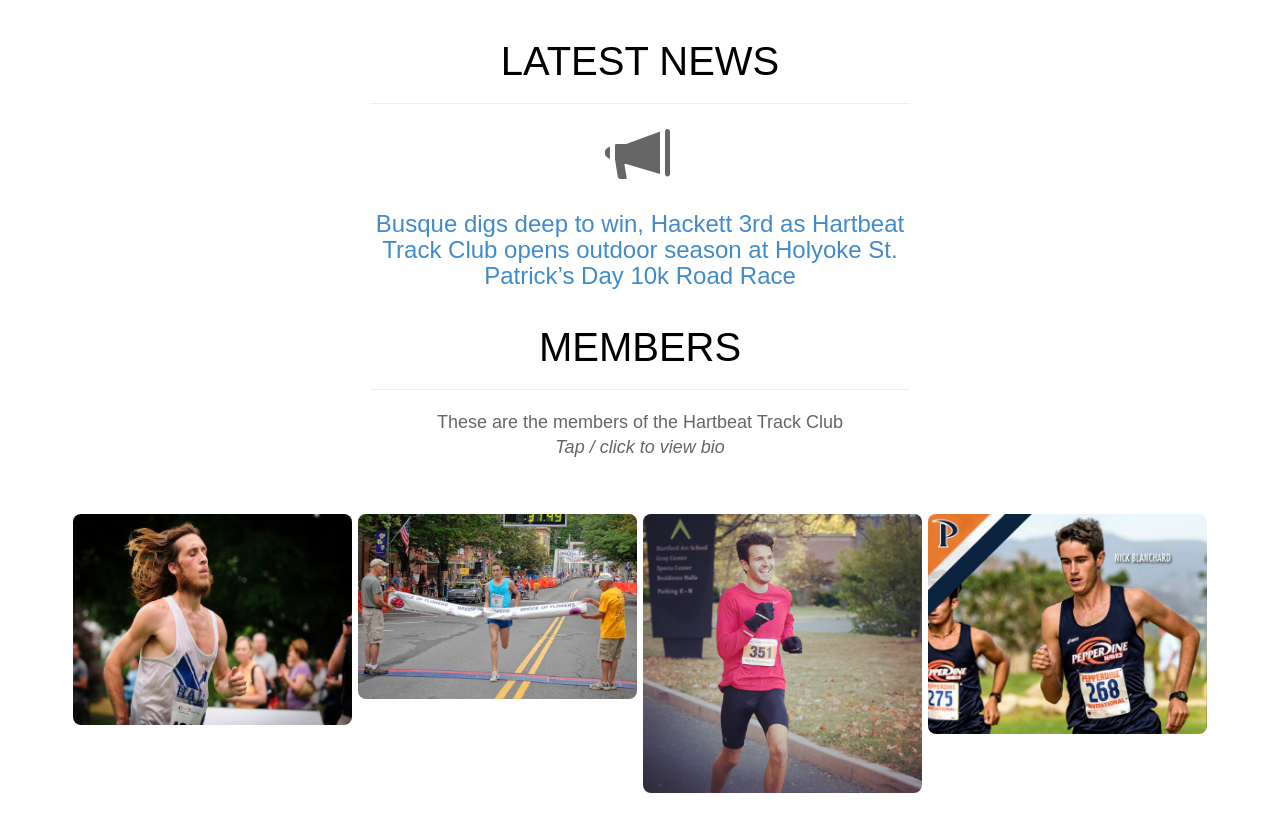
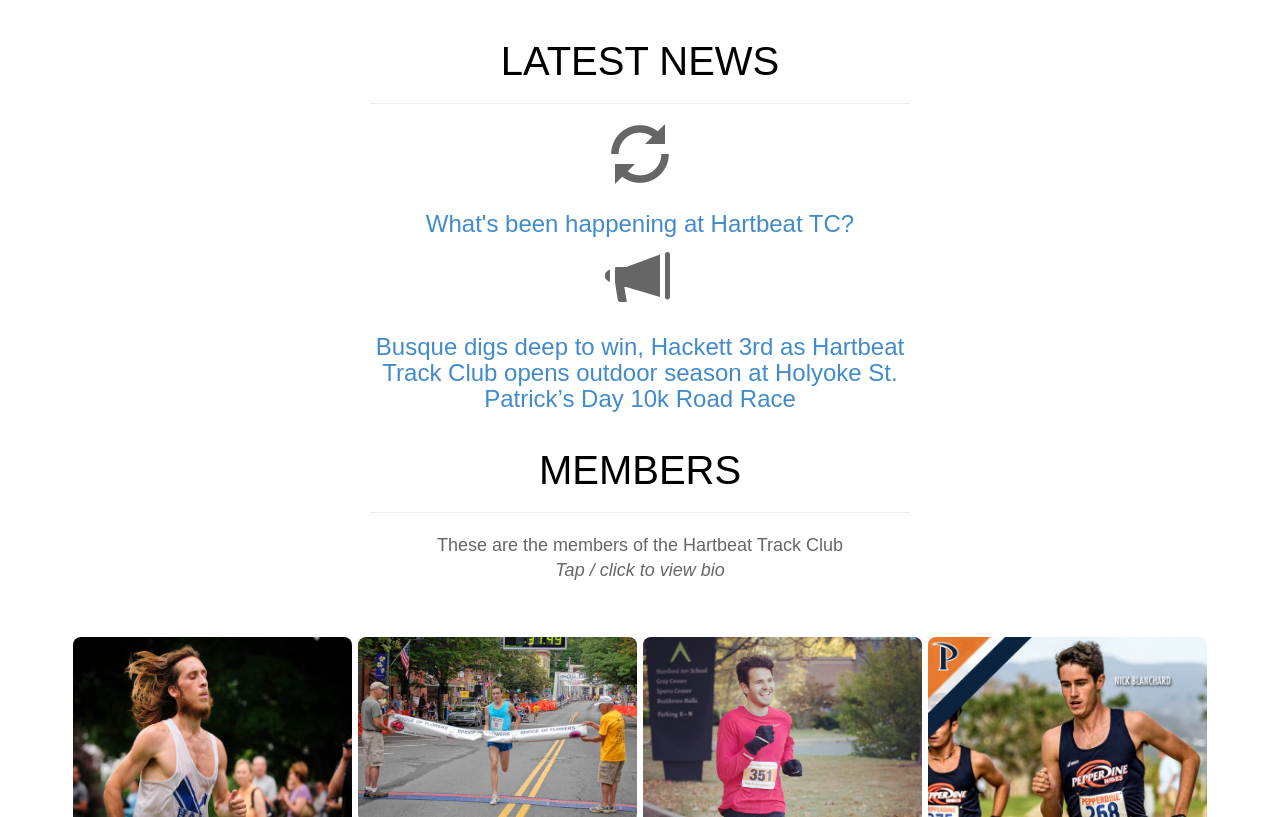
Before and after one commit to HartbeatTC/hartbeattc.github.io, a plain HTML site: page index.html in a window 1280 px wide. Shown: the part 1120-1937 px from the top of the page. Drawn offline with Linux system fonts and the light colour scheme; a web font is replaced by a local one.

Commit message:
Update index.html

```diff
--- a/index.html
+++ b/index.html
@@ -115,6 +115,8 @@
 
     <div>
       <center>
+   <span class="glyphicon glyphicon-refresh" style="font-size: 60px" aria-hidden="true"></span>
+    <h3><a href="/news">What's been happening at Hartbeat TC?</a></h3>
     <span class="glyphicon glyphicon-bullhorn" style="font-size: 60px" aria-hidden="true"></span>
     <h3><a href="/news">Busque digs deep to win, Hackett 3rd as Hartbeat Track Club
 	      opens outdoor season at Holyoke St. Patrick’s Day 10k Road Race</a></h3>
```
